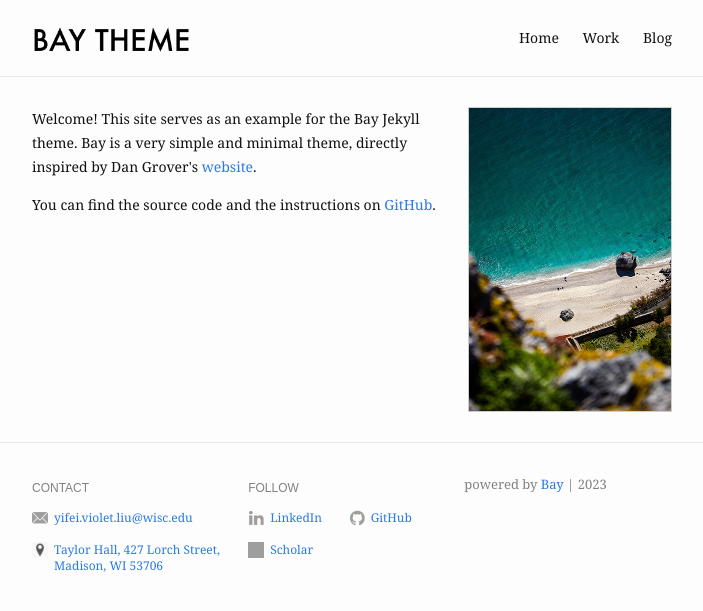
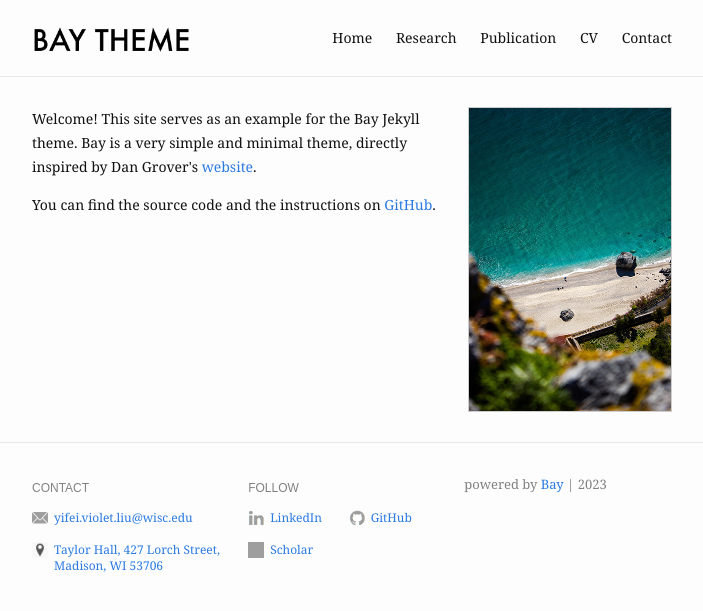
Before and after one commit to eliottvincent/bay, a Jekyll site: the page built from index.md, in a window 1280 px wide. Shown: the top 611 px of the page, without its empty margins (288-991 px from the left). Built offline with Jekyll 4.4.1, drawn with Linux system fonts in a browser that asks for light colours.

Commit message:
Update _config.yml

```diff
--- a/_config.yml
+++ b/_config.yml
@@ -18,8 +18,10 @@ header:
   pages:
     - name: Home
       slug: /
-    - name: Work
-    - name: Blog
+    - name: Research
+    - name: Publication
+    - name: CV
+    - name: Contact
 
 footer:
   show_powered_by: true
```
